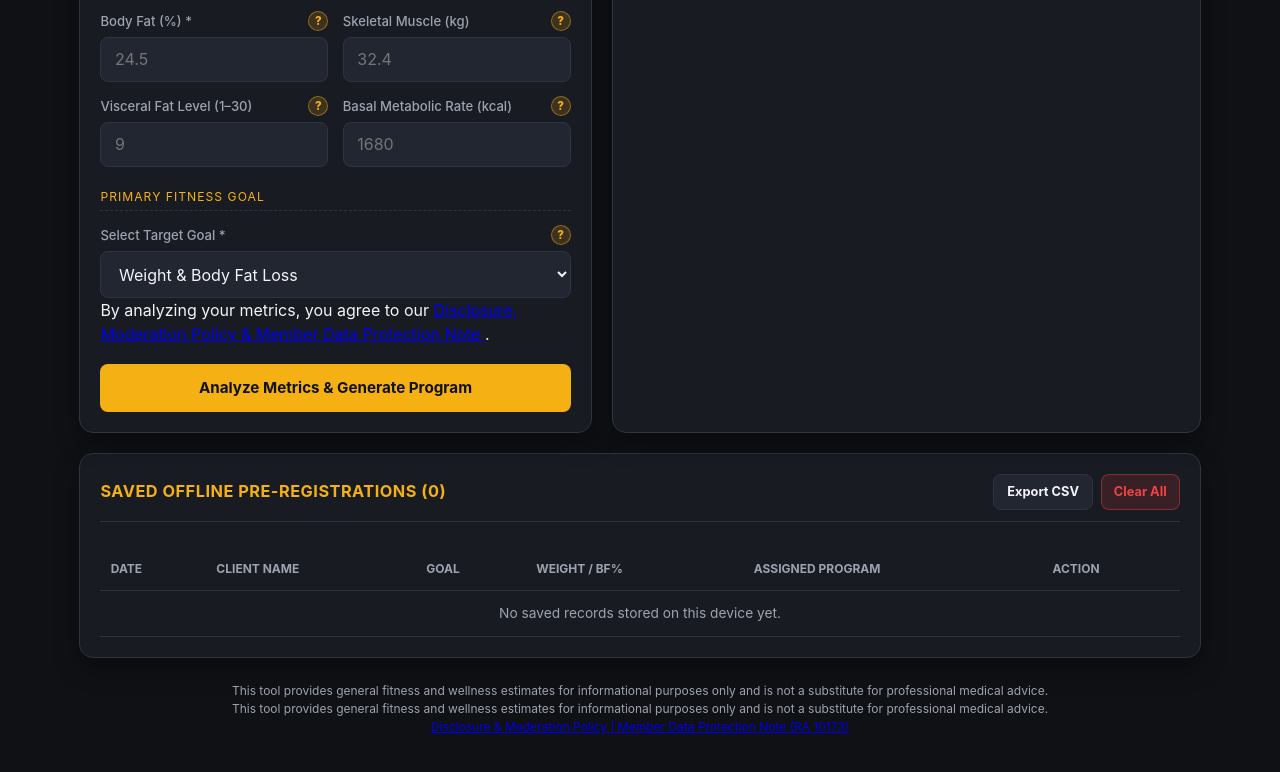
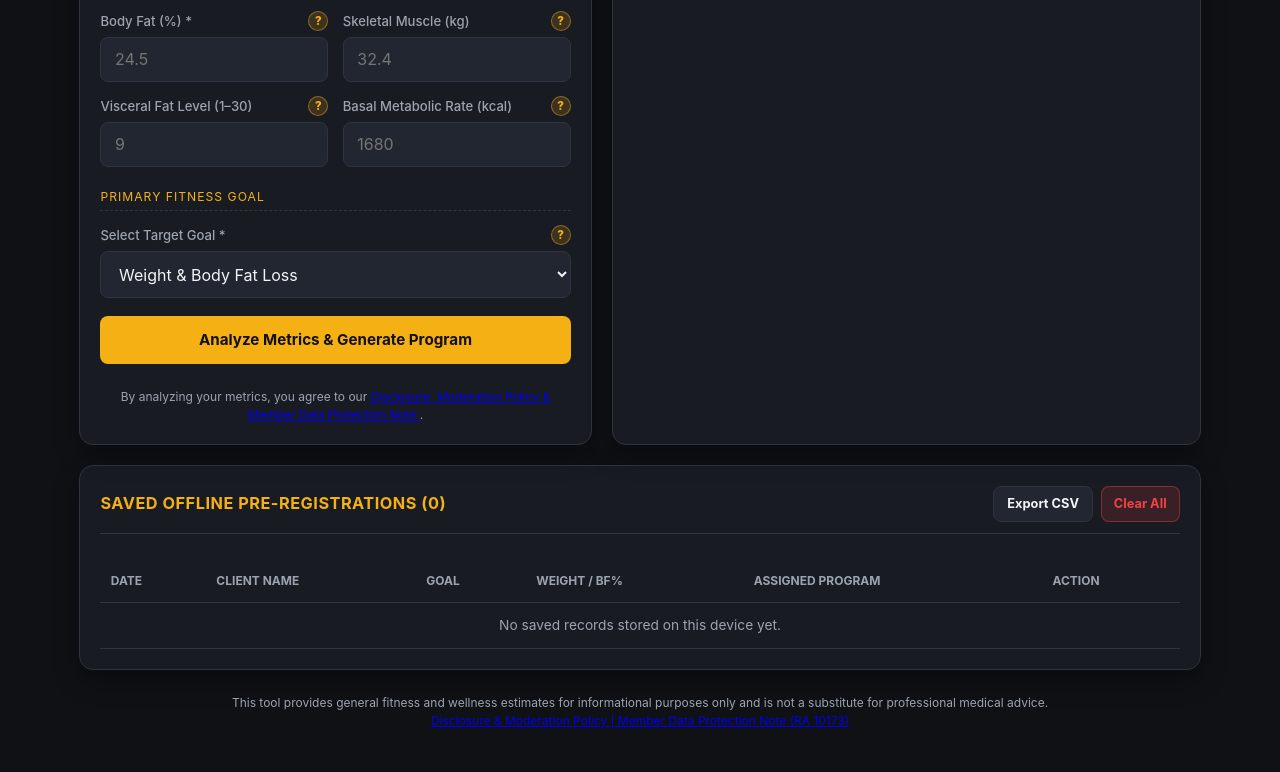
Before and after one commit to esvillamor/Olympuz, a plain HTML site: page index.html in a window 1280 px wide. Shown: the part 608-1380 px from the top of the page. Drawn offline with Linux system fonts and the light colour scheme.

Commit message:
Update Edit Disclosure index.html

```diff
--- a/index.html
+++ b/index.html
@@ -994,15 +994,13 @@
             </select>
           </div>
         </div>
-
-<p class="privacy-notice">
+<button type="submit" class="btn btn-primary">Analyze Metrics &amp; Generate Program</button>
+<p class="disclaimer-footer">
   By analyzing your metrics, you agree to our
   <a href="https://docs.google.com/document/d/11aMOwiK10TJowHF1W5yvejmjaKAgny0S/edit?usp=sharing&ouid=114755006157103163799&rtpof=true&sd=true" target="_blank" rel="noopener noreferrer">
     Disclosure, Moderation Policy & Member Data Protection Note
   </a>.
 </p>
-
-        <button type="submit" class="btn btn-primary">Analyze Metrics &amp; Generate Program</button>
       </form>
     </section>
 
@@ -1095,8 +1093,6 @@
   </section>
 
   <footer class="disclaimer-footer">
-    This tool provides general fitness and wellness estimates for informational purposes only and is not a substitute for professional medical advice.
-
   <p>
     This tool provides general fitness and wellness estimates for informational purposes only and is not a substitute for professional medical advice.
   </p>
```
